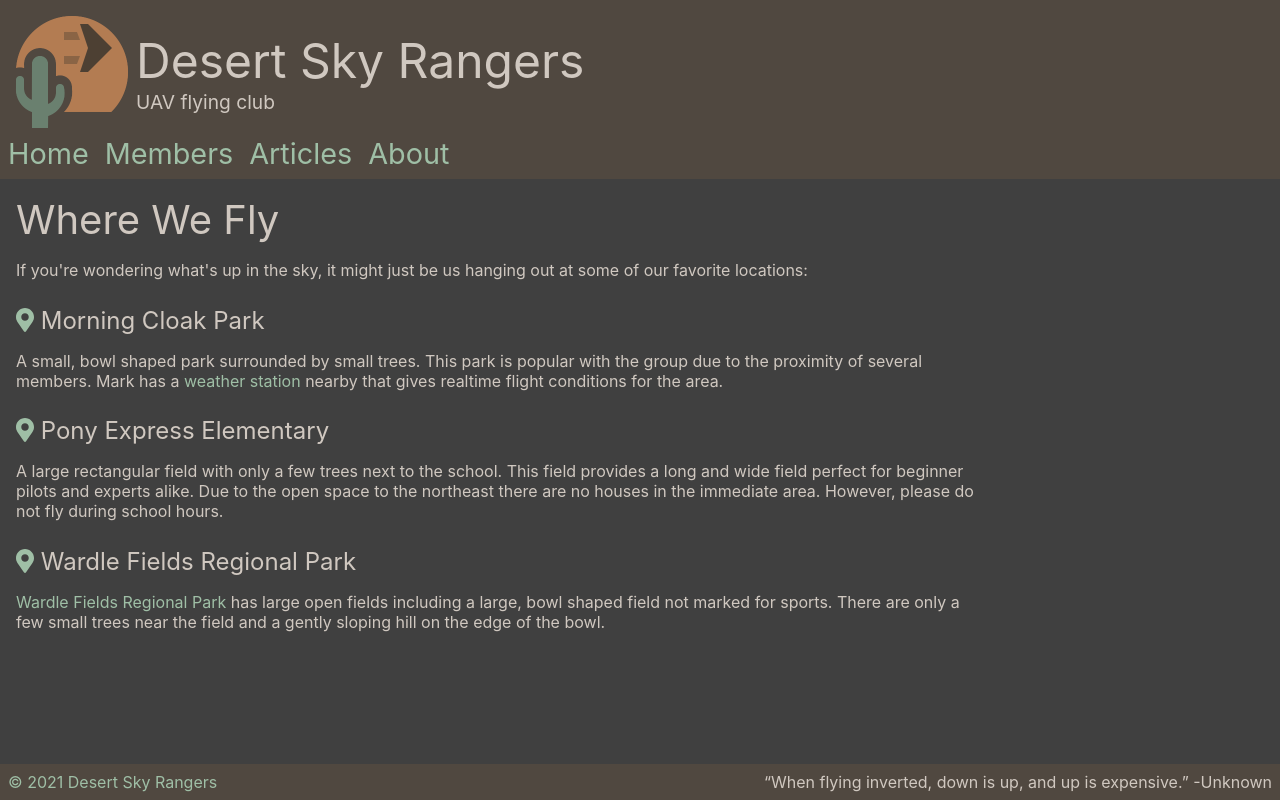
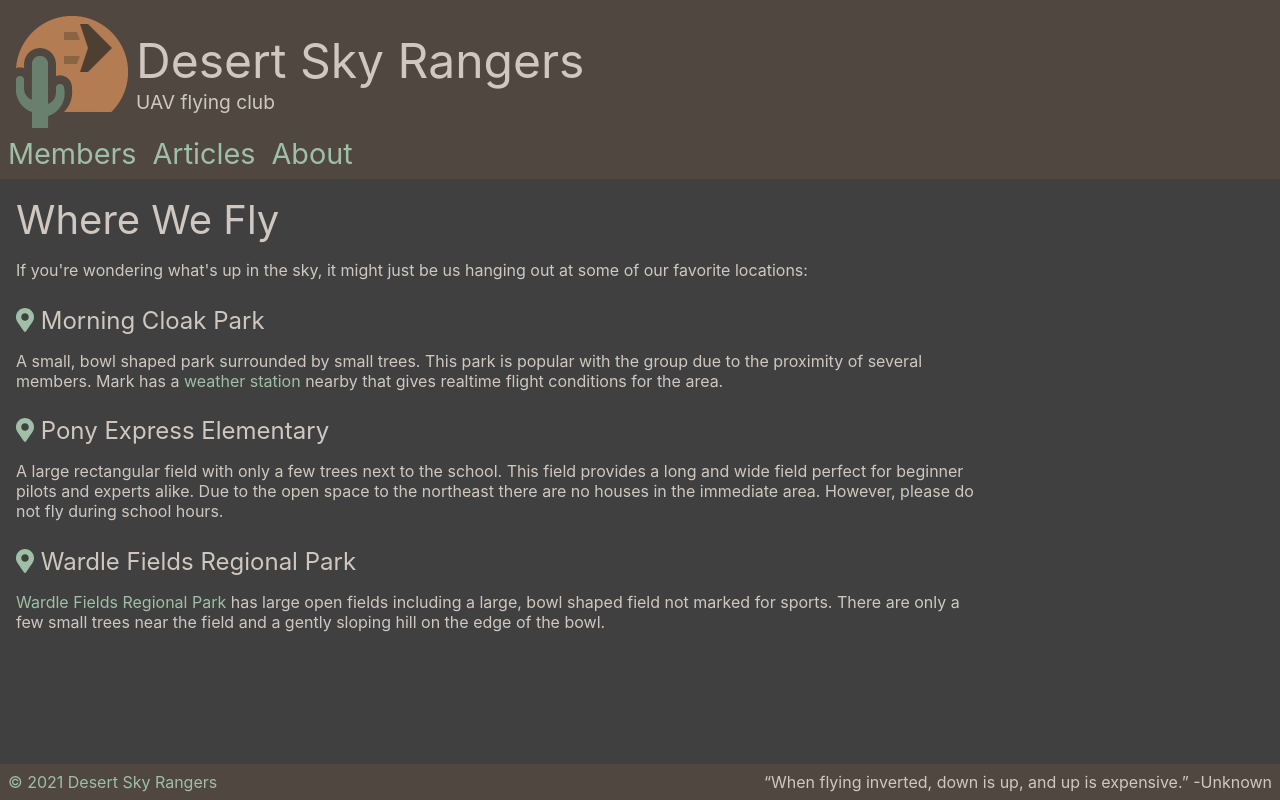
Before and after one commit to desertskyrangers/www.desertskyrangers.org, a React (Create React App) app: page / in a window 1280 px wide. Built offline with nearby package versions, Linux system fonts and the light colour scheme.

Commit message:
Remove home menu item

```diff
--- a/src/Header.js
+++ b/src/Header.js
@@ -17,7 +17,6 @@ export default class Header extends React.Component {
 				</div>
 
 				<div className='menu'>
-					<div className='menuitem'><a href='/'><h4 className='no-margin'>Home</h4></a></div>
 					<div className='menuitem'><a href='members'><h4 className='no-margin'>Members</h4></a></div>
 					<div className='menuitem'><a href='articles'><h4 className='no-margin'>Articles</h4></a></div>
 					<div className='menuitem'><a href='about'><h4 className='no-margin'>About</h4></a></div>
```
